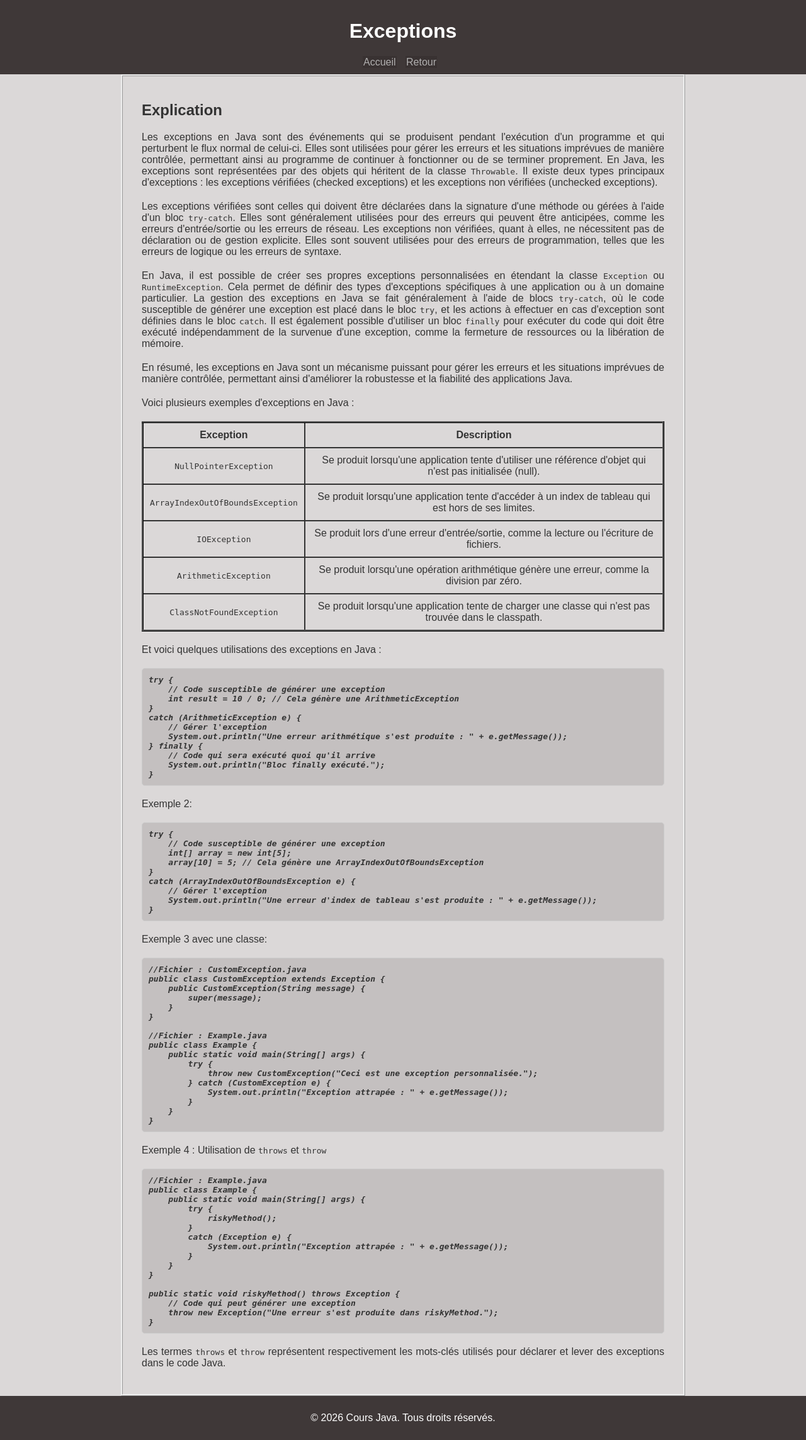
After one commit to Cohen-Tom/cohen-tom.github.io, a PHP site: page /htdocs/Cours-Java/Exceptions/index.html in a window 1280 px wide. The commit adds this page. Shown: the whole page at 63% size. Run offline with PHP 8.4, Linux system fonts and the light colour scheme.

Commit message:
update de java

```diff
--- /dev/null
+++ b/htdocs/Cours-Java/Exceptions/index.html
@@ -0,0 +1,142 @@
+<!DOCTYPE html>
+
+<html lang="fr">
+<head>
+    <meta charset="UTF-8">
+    <meta name="viewport" content="width=device-width, initial-scale=1.0">
+    <title>Exceptions</title>
+    <link rel="stylesheet" href="style.css">
+    <link rel="stylesheet" href="../global.css">
+    <script async src="../script.js"></script>
+</head>
+<body>
+    <header>
+        <h1>Exceptions</h1>
+        <nav>
+            <ul>
+                <li><a href="../../index.html">Accueil</a></li>
+                <li><a href="../index.html">Retour</a></li>
+            </ul>
+        </nav>
+    </header>
+    <main>
+        <h2>Explication</h2>
+        <p>
+            Les exceptions en Java sont des événements qui se produisent pendant l'exécution d'un programme et qui perturbent le flux normal de celui-ci.
+            Elles sont utilisées pour gérer les erreurs et les situations imprévues de manière contrôlée, permettant ainsi au programme de continuer à fonctionner ou de se terminer proprement.
+            En Java, les exceptions sont représentées par des objets qui héritent de la classe <code>Throwable</code>. Il existe deux types principaux d'exceptions : les exceptions vérifiées
+            (checked exceptions) et les exceptions non vérifiées (unchecked exceptions).
+        </p>
+        <p>
+            Les exceptions vérifiées sont celles qui doivent être déclarées dans la signature d'une méthode ou gérées à l'aide d'un bloc <code>try-catch</code>. Elles sont généralement utilisées
+            pour des erreurs qui peuvent être anticipées, comme les erreurs d'entrée/sortie ou les erreurs de réseau. Les exceptions non vérifiées, quant à elles, ne nécessitent pas de déclaration
+            ou de gestion explicite. Elles sont souvent utilisées pour des erreurs de programmation, telles que les erreurs de logique ou les erreurs de syntaxe.
+        </p>
+
+        <p>
+            En Java, il est possible de créer ses propres exceptions personnalisées en étendant la classe <code>Exception</code> ou <code>RuntimeException</code>. Cela permet de définir des types
+            d'exceptions spécifiques à une application ou à un domaine particulier. La gestion des exceptions en Java se fait généralement à l'aide de blocs <code>try-catch</code>, où le code
+            susceptible de générer une exception est placé dans le bloc <code>try</code>, et les actions à effectuer en cas d'exception sont définies dans le bloc <code>catch</code>. Il est également
+            possible d'utiliser un bloc <code>finally</code> pour exécuter du code qui doit être exécuté indépendamment de la survenue d'une exception, comme la fermeture de ressources ou la libération
+            de mémoire.
+        </p>
+        <p>
+            En résumé, les exceptions en Java sont un mécanisme puissant pour gérer les erreurs et les situations imprévues de manière contrôlée, permettant ainsi d'améliorer la robustesse et la
+            fiabilité des applications Java.
+        </p>
+        <p>Voici plusieurs exemples d'exceptions en Java :</p>
+        <table>
+            <tr>
+                <th>Exception</th>
+                <th>Description</th>
+            </tr>
+            <tr>
+                <td><code>NullPointerException</code></td>
+                <td>Se produit lorsqu'une application tente d'utiliser une référence d'objet qui n'est pas initialisée (null).</td>
+            </tr>
+            <tr>
+                <td><code>ArrayIndexOutOfBoundsException</code></td>
+                <td>Se produit lorsqu'une application tente d'accéder à un index de tableau qui est hors de ses limites.</td>
+            </tr>
+            <tr>
+                <td><code>IOException</code></td>
+                <td>Se produit lors d'une erreur d'entrée/sortie, comme la lecture ou l'écriture de fichiers.</td>
+            </tr>
+            <tr>
+                <td><code>ArithmeticException</code></td>
+                <td>Se produit lorsqu'une opération arithmétique génère une erreur, comme la division par zéro.</td>
+            </tr>
+            <tr>
+                <td><code>ClassNotFoundException</code></td>
+                <td>Se produit lorsqu'une application tente de charger une classe qui n'est pas trouvée dans le classpath.</td>
+            </tr>
+        </table>
+
+        <p>Et voici quelques utilisations des exceptions en Java :</p>
+<pre><code>try {
+    // Code susceptible de générer une exception
+    int result = 10 / 0; // Cela génère une ArithmeticException
+}
+catch (ArithmeticException e) {
+    // Gérer l'exception
+    System.out.println("Une erreur arithmétique s'est produite : " + e.getMessage());
+} finally {
+    // Code qui sera exécuté quoi qu'il arrive
+    System.out.println("Bloc finally exécuté.");
+}</code></pre>
+
+        <p>Exemple 2:</p>
+<pre><code>try {
+    // Code susceptible de générer une exception
+    int[] array = new int[5];
+    array[10] = 5; // Cela génère une ArrayIndexOutOfBoundsException
+}
+catch (ArrayIndexOutOfBoundsException e) {
+    // Gérer l'exception
+    System.out.println("Une erreur d'index de tableau s'est produite : " + e.getMessage());
+}</code></pre>
+
+        <p>Exemple 3 avec une classe:</p>
+<pre><code>//Fichier : CustomException.java
+public class CustomException extends Exception {
+    public CustomException(String message) {
+        super(message);
+    }
+}
+
+//Fichier : Example.java
+public class Example {
+    public static void main(String[] args) {
+        try {
+            throw new CustomException("Ceci est une exception personnalisée.");
+        } catch (CustomException e) {
+            System.out.println("Exception attrapée : " + e.getMessage());
+        }
+    }
+}</code></pre>
+
+        <p>Exemple 4 : Utilisation de <code>throws</code> et <code>throw</code></p>
+<pre><code>//Fichier : Example.java
+public class Example {
+    public static void main(String[] args) {
+        try {
+            riskyMethod();
+        }
+        catch (Exception e) {
+            System.out.println("Exception attrapée : " + e.getMessage());
+        }
+    }
+}
+
+public static void riskyMethod() throws Exception {
+    // Code qui peut générer une exception
+    throw new Exception("Une erreur s'est produite dans riskyMethod.");
+}</code></pre>
+
+        <p>Les termes <code>throws</code> et <code>throw</code> représentent respectivement les mots-clés utilisés pour déclarer et lever des exceptions dans le code Java.</p>
+    </main>
+    <footer>
+        <p>&copy; 2026 Cours Java. Tous droits réservés.</p>
+    </footer>
+</body>
+</html>
--- /dev/null
+++ b/htdocs/Cours-Java/Exceptions/style.css
@@ -0,0 +1 @@
+/* Mise en page du corps */
--- /dev/null
+++ b/htdocs/Cours-Java/Interfaces/style.css
@@ -0,0 +1 @@
+/* Mise en page du corps */
--- a/htdocs/Cours-Java/Structure/style.css
+++ b/htdocs/Cours-Java/Structure/style.css
@@ -18,7 +18,3 @@ table caption {
     border-style: ridge;
     padding: 5px;
 }
-
-pre {
-    max-width: 40%;
-}
--- a/htdocs/Cours-Java/Variables/style.css
+++ b/htdocs/Cours-Java/Variables/style.css
@@ -1,4 +1 @@
-/* Mise en page du corps*/
-pre {
-    max-width: 40%;
-}
+/*Mise en page du corps*/
--- a/htdocs/Cours-Java/condi_boucles/style.css
+++ b/htdocs/Cours-Java/condi_boucles/style.css
@@ -2,7 +2,3 @@
 main section {
     margin-top: 30px;
 }
-
-pre {
-    max-width: 40%;
-}
--- a/htdocs/index.html
+++ b/htdocs/index.html
@@ -153,9 +153,9 @@
             </div>
 
             <div class="_cours_">
-            	<h3>Cours Java - (En cours de construction)</h3>
+            	<h3>Cours Java</h3>
                 <p>
-                    Cours complet sur le langage Java.
+                    Cours sur le langage Java. On retrouve les bases du langage, les structures de données, la programmation orientée objet, et bien plus encore.
                 </p>
                 <a href="Cours-Java/index.html"><button>Voir</button></a>
             </div>
```
Also changed, not shown: htdocs/Cours-Java/Interfaces/index.html (added, +76 -0 lines), htdocs/Cours-Java/index.html (+6 -6 lines).
